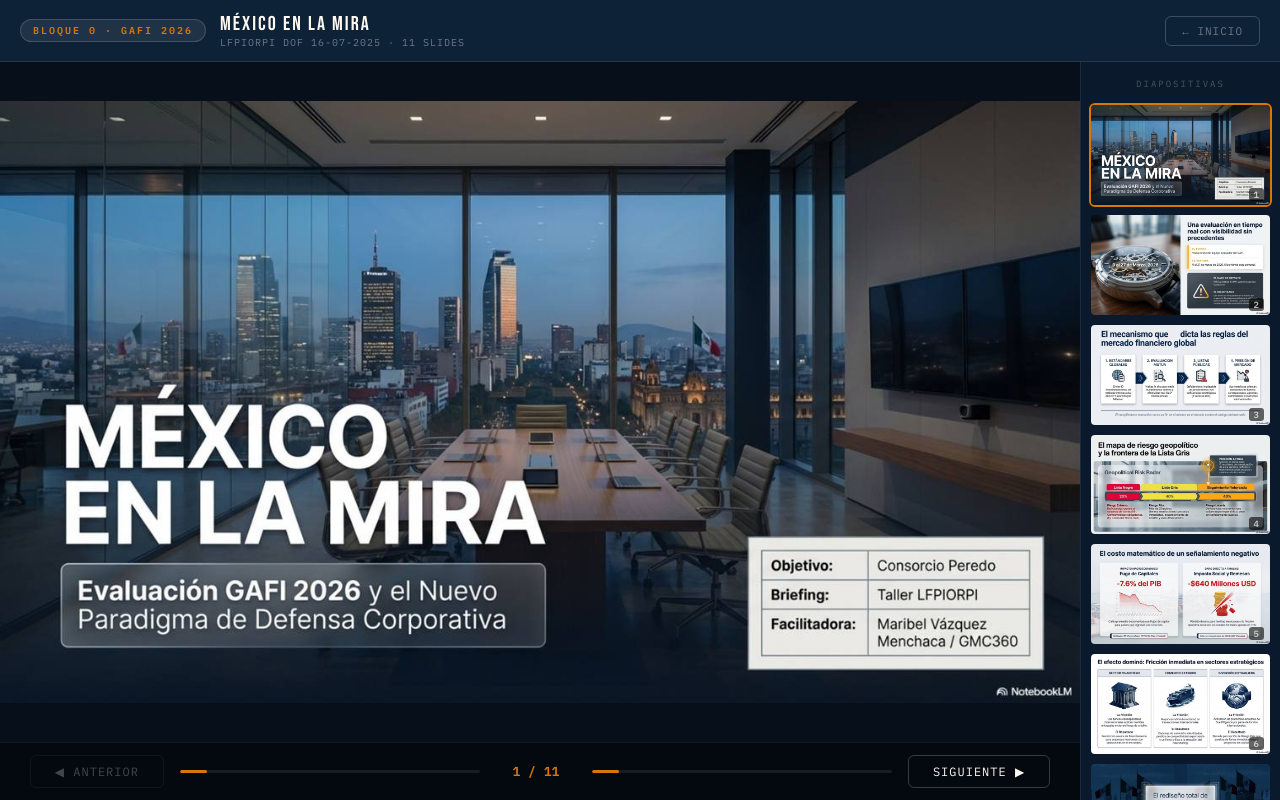
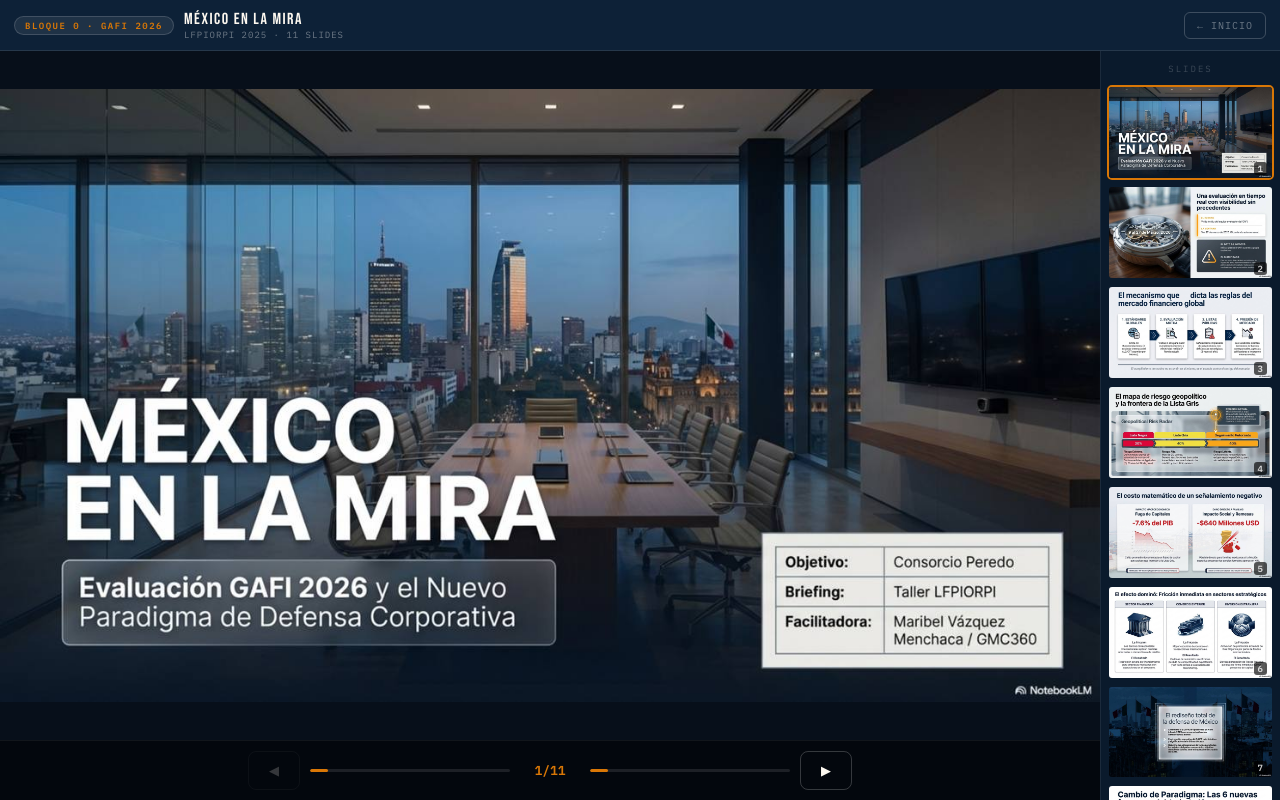
Before and after one commit to maribelvazquez/taller-lfpiorpi-2026-peredo, a plain HTML site: page bloques/b0/index.html in a window 1280 px wide. Drawn offline with Linux system fonts and the light colour scheme.

Commit message:
Add files via upload

```diff
--- a/bloques/b0/index.html
+++ b/bloques/b0/index.html
@@ -2,119 +2,80 @@
 <html lang="es">
 <head>
 <meta charset="UTF-8">
-<meta name="viewport" content="width=device-width, initial-scale=1.0">
+<meta name="viewport" content="width=device-width, initial-scale=1.0, maximum-scale=1.0, user-scalable=no">
 <title>MÉXICO EN LA MIRA</title>
 <link href="https://fonts.googleapis.com/css2?family=Bebas+Neue&family=IBM+Plex+Mono:wght@400;600&family=IBM+Plex+Sans:wght@400;600&display=swap" rel="stylesheet">
 <style>
-  :root {
-    --navy: #0D2137; --navy2: #1C3557;
-    --accent: #D97706;
-    --cream: #FDF8F0; --muted: rgba(255,255,255,.4);
-  }
-  * { box-sizing:border-box; margin:0; padding:0; }
-  body { font-family:'IBM Plex Sans',sans-serif; background:var(--navy); color:var(--cream); height:100vh; display:flex; flex-direction:column; overflow:hidden; }
+  :root {--navy:#0D2137;--accent:#D97706;--cream:#FDF8F0;--muted:rgba(255,255,255,.4);}
+  *{box-sizing:border-box;margin:0;padding:0;-webkit-tap-highlight-color:transparent;}
+  body{font-family:'IBM Plex Sans',sans-serif;background:var(--navy);color:var(--cream);height:100dvh;display:flex;flex-direction:column;overflow:hidden;}
 
   /* HEADER */
-  header {
-    display:flex; align-items:center; justify-content:space-between;
-    padding:12px 20px; border-bottom:1px solid rgba(255,255,255,.1);
-    flex-shrink:0; gap:12px; flex-wrap:wrap;
-  }
-  .hd-left { display:flex; align-items:center; gap:14px; }
-  .hd-pill {
-    padding:4px 12px; border-radius:20px; font-family:'IBM Plex Mono',monospace;
-    font-size:10px; letter-spacing:2px; font-weight:600;
-    background:rgba(255,255,255,.08); border:1px solid rgba(255,255,255,.15);
-    color:var(--accent);
-  }
-  .hd-title { font-family:'Bebas Neue',sans-serif; font-size:20px; letter-spacing:2px; }
-  .hd-sub { font-family:'IBM Plex Mono',monospace; font-size:10px; color:var(--muted); letter-spacing:1px; }
-  .home-btn {
-    padding:7px 16px; border:1px solid rgba(255,255,255,.2); border-radius:6px;
-    font-family:'IBM Plex Mono',monospace; font-size:11px; letter-spacing:1px;
-    color:var(--muted); text-decoration:none; transition:all .2s; white-space:nowrap;
-  }
-  .home-btn:hover { border-color:var(--accent); color:var(--accent); }
+  header{display:flex;align-items:center;justify-content:space-between;padding:10px 14px;border-bottom:1px solid rgba(255,255,255,.1);flex-shrink:0;gap:10px;}
+  .hd-left{display:flex;align-items:center;gap:10px;min-width:0;}
+  .hd-pill{padding:3px 10px;border-radius:20px;font-family:'IBM Plex Mono',monospace;font-size:9px;letter-spacing:1.5px;font-weight:600;background:rgba(255,255,255,.08);border:1px solid rgba(255,255,255,.15);color:var(--accent);white-space:nowrap;flex-shrink:0;}
+  .hd-title{font-family:'Bebas Neue',sans-serif;font-size:16px;letter-spacing:1.5px;white-space:nowrap;overflow:hidden;text-overflow:ellipsis;}
+  .hd-sub{font-family:'IBM Plex Mono',monospace;font-size:9px;color:var(--muted);letter-spacing:1px;display:none;}
+  .home-btn{padding:6px 12px;border:1px solid rgba(255,255,255,.2);border-radius:6px;font-family:'IBM Plex Mono',monospace;font-size:10px;letter-spacing:1px;color:var(--muted);text-decoration:none;flex-shrink:0;white-space:nowrap;}
 
   /* MAIN */
-  .main { display:flex; flex:1; overflow:hidden; }
+  .main{display:flex;flex:1;overflow:hidden;}
 
   /* SLIDE AREA */
-  .slide-area {
-    flex:1; display:flex; flex-direction:column; overflow:hidden;
-    background:#070f1a;
+  .slide-area{flex:1;display:flex;flex-direction:column;overflow:hidden;background:#070f1a;touch-action:pan-y;}
+  .slide-container{flex:1;position:relative;overflow:hidden;display:flex;align-items:center;justify-content:center;cursor:pointer;}
+  .slide{display:none;max-width:100%;max-height:100%;object-fit:contain;pointer-events:none;user-select:none;-webkit-user-select:none;}
+  .slide.active{display:block;}
+
+  /* TOUCH HINT */
+  .touch-hint{position:absolute;bottom:12px;left:50%;transform:translateX(-50%);font-family:'IBM Plex Mono',monospace;font-size:10px;color:rgba(255,255,255,.25);letter-spacing:1px;pointer-events:none;transition:opacity .5s;}
+
+  /* NAV BAR */
+  .nav-bar{display:flex;align-items:center;justify-content:center;gap:10px;padding:10px 14px;background:rgba(0,0,0,.5);flex-shrink:0;border-top:1px solid rgba(255,255,255,.06);}
+  .nav-btn{padding:10px 20px;border:1px solid rgba(255,255,255,.2);border-radius:8px;background:transparent;color:var(--cream);font-family:'IBM Plex Mono',monospace;font-size:13px;cursor:pointer;transition:all .15s;min-width:50px;}
+  .nav-btn:hover:not(:disabled),.nav-btn:active:not(:disabled){border-color:var(--accent);color:var(--accent);background:rgba(255,255,255,.05);}
+  .nav-btn:disabled{opacity:.2;cursor:default;}
+  .counter{font-family:'IBM Plex Mono',monospace;font-size:13px;font-weight:600;color:var(--accent);min-width:60px;text-align:center;}
+  .progress-bar{height:3px;background:rgba(255,255,255,.1);flex:1;max-width:200px;border-radius:2px;overflow:hidden;}
+  .progress-fill{height:100%;background:var(--accent);border-radius:2px;transition:width .3s;}
+
+  /* SIDE PANEL — solo desktop */
+  .side-panel{width:180px;flex-shrink:0;overflow-y:auto;border-left:1px solid rgba(255,255,255,.07);background:rgba(0,0,0,.2);padding:10px 6px;display:flex;flex-direction:column;gap:5px;}
+  .side-panel::-webkit-scrollbar{width:3px;}
+  .side-panel::-webkit-scrollbar-thumb{background:rgba(255,255,255,.1);border-radius:2px;}
+  .side-label{font-family:'IBM Plex Mono',monospace;font-size:9px;letter-spacing:2px;color:rgba(255,255,255,.2);padding:2px 2px 6px;text-transform:uppercase;text-align:center;}
+  .thumb{border:2px solid transparent;border-radius:5px;overflow:hidden;cursor:pointer;position:relative;transition:border-color .15s;flex-shrink:0;}
+  .thumb:hover,.thumb:active{border-color:rgba(255,255,255,.3);}
+  .thumb.active{border-color:var(--accent);}
+  .thumb img{width:100%;display:block;}
+  .thumb span{position:absolute;bottom:3px;right:5px;font-family:'IBM Plex Mono',monospace;font-size:9px;font-weight:600;color:rgba(255,255,255,.8);background:rgba(0,0,0,.65);padding:1px 4px;border-radius:3px;}
+
+  /* MOBILE */
+  @media(max-width:600px){
+    .side-panel{display:none;}
+    .hd-sub{display:none;}
+    .nav-btn{padding:12px 18px;font-size:16px;}
+    .progress-bar{max-width:80px;}
   }
-  .slide-container {
-    flex:1; position:relative; overflow:hidden; display:flex; align-items:center; justify-content:center;
+  @media(min-width:601px){
+    .hd-sub{display:block;}
   }
-  .slide { display:none; max-width:100%; max-height:100%; object-fit:contain; }
-  .slide.active { display:block; }
-
-  /* NAV CONTROLS */
-  .nav-bar {
-    display:flex; align-items:center; justify-content:center; gap:16px;
-    padding:12px 20px; background:rgba(0,0,0,.4); flex-shrink:0;
-    border-top:1px solid rgba(255,255,255,.06);
-  }
-  .nav-btn {
-    padding:8px 24px; border:1px solid rgba(255,255,255,.2); border-radius:6px;
-    background:transparent; color:var(--cream); font-family:'IBM Plex Mono',monospace;
-    font-size:12px; letter-spacing:1px; cursor:pointer; transition:all .15s;
-  }
-  .nav-btn:hover:not(:disabled) { border-color:var(--accent); color:var(--accent); }
-  .nav-btn:disabled { opacity:.25; cursor:default; }
-  .counter {
-    font-family:'IBM Plex Mono',monospace; font-size:13px; font-weight:600;
-    color:var(--accent); min-width:80px; text-align:center;
-  }
-  .progress-bar {
-    height:3px; background:rgba(255,255,255,.08); flex:1; max-width:300px; border-radius:2px; overflow:hidden;
-  }
-  .progress-fill { height:100%; background:var(--accent); border-radius:2px; transition:width .3s; }
-
-  /* PANEL LATERAL */
-  .side-panel {
-    width:200px; flex-shrink:0; overflow-y:auto; border-left:1px solid rgba(255,255,255,.07);
-    background:rgba(0,0,0,.2); padding:12px 8px; display:flex; flex-direction:column; gap:6px;
-  }
-  .side-panel::-webkit-scrollbar { width:4px; }
-  .side-panel::-webkit-scrollbar-thumb { background:rgba(255,255,255,.1); border-radius:2px; }
-  .side-label {
-    font-family:'IBM Plex Mono',monospace; font-size:9px; letter-spacing:2px;
-    color:rgba(255,255,255,.25); padding:4px 4px 8px; text-transform:uppercase; text-align:center;
-  }
-  .thumb {
-    border:2px solid transparent; border-radius:6px; overflow:hidden;
-    cursor:pointer; position:relative; transition:all .15s; flex-shrink:0;
-  }
-  .thumb:hover { border-color:rgba(255,255,255,.3); }
-  .thumb.active { border-color:var(--accent); }
-  .thumb img { width:100%; display:block; }
-  .thumb span {
-    position:absolute; bottom:4px; right:6px;
-    font-family:'IBM Plex Mono',monospace; font-size:9px; font-weight:600;
-    color:rgba(255,255,255,.7); background:rgba(0,0,0,.6); padding:1px 5px; border-radius:3px;
-  }
-
-  @media(max-width:640px) { .side-panel { display:none; } }
 </style>
 </head>
 <body>
-
 <header>
   <div class="hd-left">
     <span class="hd-pill">BLOQUE 0 · GAFI 2026</span>
     <div>
       <div class="hd-title">MÉXICO EN LA MIRA</div>
-      <div class="hd-sub">LFPIORPI DOF 16-07-2025 · 11 SLIDES</div>
+      <div class="hd-sub">LFPIORPI 2025 · 11 SLIDES</div>
     </div>
   </div>
   <a class="home-btn" href="../../index.html">← INICIO</a>
 </header>
-
 <div class="main">
-  <div class="slide-area">
-    <div class="slide-container">
+  <div class="slide-area" id="slideArea">
+    <div class="slide-container" id="slideContainer">
       <img class="slide" id="s0" src="slides/slide-01.jpg" alt="Slide 1" loading="lazy">
       <img class="slide" id="s1" src="slides/slide-02.jpg" alt="Slide 2" loading="lazy">
       <img class="slide" id="s2" src="slides/slide-03.jpg" alt="Slide 3" loading="lazy">
@@ -126,18 +87,18 @@
       <img class="slide" id="s8" src="slides/slide-09.jpg" alt="Slide 9" loading="lazy">
       <img class="slide" id="s9" src="slides/slide-10.jpg" alt="Slide 10" loading="lazy">
       <img class="slide" id="s10" src="slides/slide-11.jpg" alt="Slide 11" loading="lazy">
-
+      <div class="touch-hint" id="hint">‹ desliza ›</div>
     </div>
     <div class="nav-bar">
-      <button class="nav-btn" id="btnPrev" onclick="prev()">◀ ANTERIOR</button>
+      <button class="nav-btn" id="btnPrev" onclick="prev()">◀</button>
       <div class="progress-bar"><div class="progress-fill" id="pbar"></div></div>
-      <div class="counter" id="counter">1 / 11</div>
+      <div class="counter" id="counter">1/11</div>
       <div class="progress-bar"><div class="progress-fill" id="pbar2"></div></div>
-      <button class="nav-btn" id="btnNext" onclick="next()">SIGUIENTE ▶</button>
+      <button class="nav-btn" id="btnNext" onclick="next()">▶</button>
     </div>
   </div>
   <div class="side-panel">
-    <div class="side-label">Diapositivas</div>
+    <div class="side-label">Slides</div>
     <div class="thumb" id="t0" onclick="goto(0)"><img src="slides/slide-01.jpg" alt=""><span>1</span></div>
     <div class="thumb" id="t1" onclick="goto(1)"><img src="slides/slide-02.jpg" alt=""><span>2</span></div>
     <div class="thumb" id="t2" onclick="goto(2)"><img src="slides/slide-03.jpg" alt=""><span>3</span></div>
@@ -149,24 +110,22 @@
     <div class="thumb" id="t8" onclick="goto(8)"><img src="slides/slide-09.jpg" alt=""><span>9</span></div>
     <div class="thumb" id="t9" onclick="goto(9)"><img src="slides/slide-10.jpg" alt=""><span>10</span></div>
     <div class="thumb" id="t10" onclick="goto(10)"><img src="slides/slide-11.jpg" alt=""><span>11</span></div>
-
   </div>
 </div>
 
 <script>
 const N = 11;
-let cur = 0;
+let cur = 0, touchStartX = 0, touchStartY = 0, hintShown = false;
 
 function update() {
   document.querySelectorAll('.slide').forEach((s,i) => s.classList.toggle('active', i===cur));
   document.querySelectorAll('.thumb').forEach((t,i) => t.classList.toggle('active', i===cur));
-  document.getElementById('counter').textContent = (cur+1) + ' / ' + N;
-  const pct = ((cur+1)/N*100) + '%';
+  document.getElementById('counter').textContent = (cur+1)+'/'+N;
+  const pct = ((cur+1)/N*100)+'%';
   document.getElementById('pbar').style.width = pct;
   document.getElementById('pbar2').style.width = pct;
   document.getElementById('btnPrev').disabled = cur===0;
   document.getElementById('btnNext').disabled = cur===N-1;
-  // scroll thumb into view
   const t = document.getElementById('t'+cur);
   if(t) t.scrollIntoView({block:'nearest'});
 }
@@ -175,11 +134,43 @@ function next() { if(cur<N-1){cur++;update();} }
 function prev() { if(cur>0){cur--;update();} }
 function goto(i) { cur=i; update(); }
 
+// Teclado
 document.addEventListener('keydown', e => {
   if(e.key==='ArrowRight'||e.key==='ArrowDown') next();
   if(e.key==='ArrowLeft'||e.key==='ArrowUp') prev();
 });
 
+// Touch / Swipe
+const area = document.getElementById('slideContainer');
+area.addEventListener('touchstart', e => {
+  touchStartX = e.touches[0].clientX;
+  touchStartY = e.touches[0].clientY;
+}, {passive:true});
+
+area.addEventListener('touchend', e => {
+  const dx = e.changedTouches[0].clientX - touchStartX;
+  const dy = e.changedTouches[0].clientY - touchStartY;
+  if(Math.abs(dx) > Math.abs(dy) && Math.abs(dx) > 40) {
+    if(dx < 0) next(); else prev();
+    if(!hintShown) {
+      document.getElementById('hint').style.opacity = '0';
+      hintShown = true;
+    }
+  }
+}, {passive:true});
+
+// Tap zonas (mitad izq = anterior, mitad der = siguiente)
+area.addEventListener('click', e => {
+  const w = area.offsetWidth;
+  if(e.clientX < w/2) prev(); else next();
+});
+
+// Ocultar hint después de 3s
+setTimeout(() => {
+  document.getElementById('hint').style.opacity = '0';
+  hintShown = true;
+}, 3000);
+
 update();
 </script>
 </body>
```
Also changed, not shown: bloques/b1/index.html (+90 -99 lines), bloques/b2/index.html (+90 -99 lines), bloques/b3/index.html (+117 -52 lines). Lines whose indentation alone changed are shown as unchanged.
